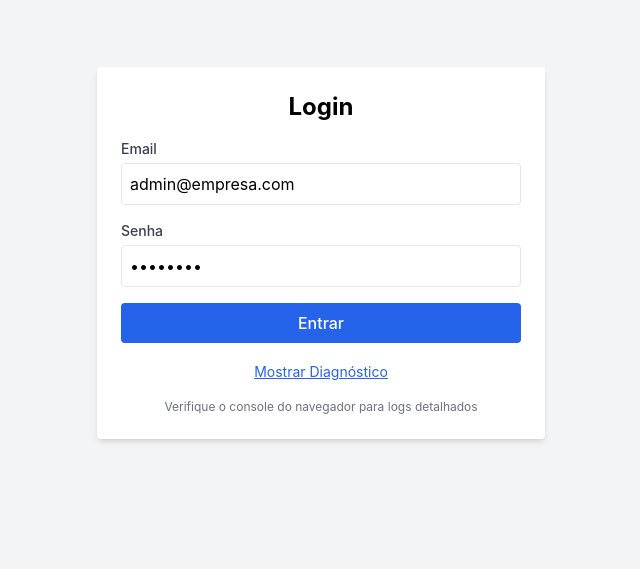
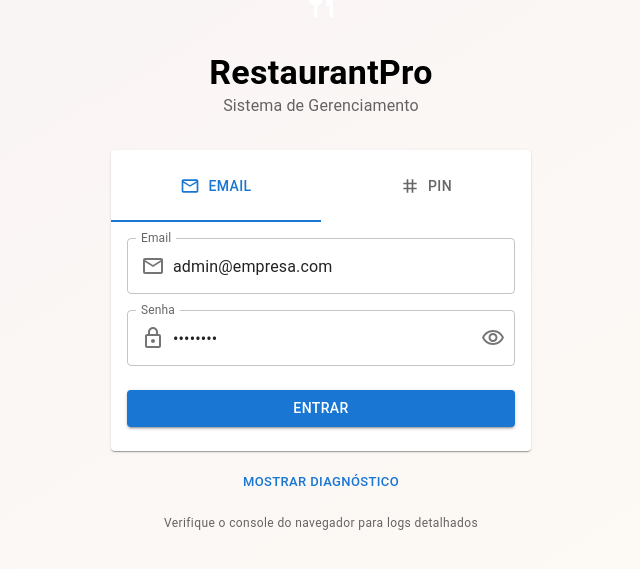
Before and after one commit to DonavanAlencar/cardapio, a React (Create React App) app in the folder frontend/: page /login in a window 1280 px wide. Shown: the part 147-716 px from the top of the page, without its empty margins (319-959 px from the left). Built offline with nearby package versions, Linux system fonts and the light colour scheme.

Commit message:
feat: redesign login screen

```diff
--- a/frontend/src/pages/Login.jsx
+++ b/frontend/src/pages/Login.jsx
@@ -2,6 +2,25 @@ import React, { useState } from 'react';
 import { useNavigate } from 'react-router-dom';
 import api from '../services/api';
 import debugLog from 'debug';
+import {
+  Box,
+  Card,
+  CardContent,
+  Typography,
+  Tabs,
+  Tab,
+  TextField,
+  InputAdornment,
+  IconButton,
+  Button
+} from '@mui/material';
+import RestaurantIcon from '@mui/icons-material/Restaurant';
+import MailOutlineIcon from '@mui/icons-material/MailOutline';
+import LockOutlinedIcon from '@mui/icons-material/LockOutlined';
+import VisibilityOutlinedIcon from '@mui/icons-material/VisibilityOutlined';
+import VisibilityOffOutlinedIcon from '@mui/icons-material/VisibilityOffOutlined';
+import TagIcon from '@mui/icons-material/Tag';
+import BackspaceOutlinedIcon from '@mui/icons-material/BackspaceOutlined';
 
 export default function Login() {
   const [email, setEmail] = useState('admin@empresa.com');
@@ -9,6 +28,9 @@ export default function Login() {
   const [isLoading, setIsLoading] = useState(false);
   const [diagnosticInfo, setDiagnosticInfo] = useState(null);
   const [showDiagnostic, setShowDiagnostic] = useState(false);
+  const [showPassword, setShowPassword] = useState(false);
+  const [tab, setTab] = useState('email');
+  const [pin, setPin] = useState('');
   const navigate = useNavigate();
   const logUI = debugLog('ui:App');
 
@@ -175,80 +197,208 @@ export default function Login() {
     }
   };
 
+  const handlePinInput = (digit) => {
+    if (pin.length < 4) {
+      setPin((prev) => prev + digit);
+    }
+  };
+
+  const clearPin = () => setPin('');
+
+  const removeLastDigit = () => setPin((prev) => prev.slice(0, -1));
+
+  const handlePinSubmit = async (e) => {
+    e.preventDefault();
+    if (pin.length !== 4) return;
+    setIsLoading(true);
+    try {
+      const res = await api.post('/auth/login-pin', { pin });
+      if (res.data && res.data.token && res.data.user) {
+        localStorage.setItem('token', res.data.token);
+        api.defaults.headers.common['Authorization'] = `Bearer ${res.data.token}`;
+        if (res.data.user.role === 'admin') {
+          navigate('/admin/pedidos');
+        } else if (res.data.user.role === 'waiter') {
+          navigate('/garcom/mesas');
+        } else {
+          navigate('/new-features');
+        }
+      } else {
+        alert('Resposta inválida do servidor');
+      }
+    } catch (err) {
+      console.error('Erro no login com PIN:', err);
+      alert('Erro no login com PIN');
+    } finally {
+      setIsLoading(false);
+    }
+  };
+
   return (
-    <div className="min-h-screen flex items-center justify-center bg-gray-100">
-      <div className="bg-white p-6 rounded shadow-md w-full max-w-md">
-        <h2 className="text-2xl font-bold mb-4 text-center">Login</h2>
-
-        <form onSubmit={handleSubmit} className="space-y-4">
-          <div>
-            <label className="block text-sm font-medium text-gray-700 mb-1">
-              Email
-            </label>
-            <input
+    <Box
+      sx={{
+        minHeight: '100vh',
+        display: 'flex',
+        alignItems: 'center',
+        justifyContent: 'center',
+        background: 'linear-gradient(to bottom right, rgba(139,21,56,0.05), rgba(212,175,55,0.05))'
+      }}
+    >
+      <Box sx={{ width: '100%', maxWidth: 420 }}>
+        <Box textAlign="center" mb={4}>
+          <Box
+            className="restaurant-gradient"
+            sx={{
+              width: 64,
+              height: 64,
+              borderRadius: '50%',
+              display: 'flex',
+              alignItems: 'center',
+              justifyContent: 'center',
+              mx: 'auto',
+              mb: 2
+            }}
+          >
+            <RestaurantIcon sx={{ color: '#fff', fontSize: 32 }} />
+          </Box>
+          <Typography variant="h4" fontWeight="bold">RestaurantPro</Typography>
+          <Typography color="text.secondary">Sistema de Gerenciamento</Typography>
+        </Box>
+        <Card className="restaurant-glass">
+          <Tabs
+            value={tab}
+            onChange={(e, v) => setTab(v)}
+            variant="fullWidth"
+          >
+            <Tab icon={<MailOutlineIcon fontSize="small" />} iconPosition="start" label="Email" value="email" />
+            <Tab icon={<TagIcon fontSize="small" />} iconPosition="start" label="PIN" value="pin" />
+          </Tabs>
+          <CardContent>
+            {tab === 'email' && (
+              <Box
+                component="form"
+                onSubmit={handleSubmit}
+                sx={{ display: 'flex', flexDirection: 'column', gap: 2 }}
+              >
+                <TextField
+                  label="Email"
                   type="email"
-              placeholder="admin@empresa.com"
-              required
-              className="border w-full p-2 rounded focus:ring-2 focus:ring-blue-500"
                   value={email}
                   onChange={(e) => setEmail(e.target.value)}
                   disabled={isLoading}
+                  InputProps={{
+                    startAdornment: (
+                      <InputAdornment position="start">
+                        <MailOutlineIcon />
+                      </InputAdornment>
+                    )
+                  }}
                 />
-          </div>
-
-          <div>
-            <label className="block text-sm font-medium text-gray-700 mb-1">
-              Senha
-            </label>
-            <input
-              type="password"
-              placeholder="admin123"
-              required
-              className="border w-full p-2 rounded focus:ring-2 focus:ring-blue-500"
+                <TextField
+                  label="Senha"
+                  type={showPassword ? 'text' : 'password'}
                   value={senha}
                   onChange={(e) => setSenha(e.target.value)}
                   disabled={isLoading}
+                  InputProps={{
+                    startAdornment: (
+                      <InputAdornment position="start">
+                        <LockOutlinedIcon />
+                      </InputAdornment>
+                    ),
+                    endAdornment: (
+                      <InputAdornment position="end">
+                        <IconButton onClick={() => setShowPassword((s) => !s)} edge="end">
+                          {showPassword ? <VisibilityOffOutlinedIcon /> : <VisibilityOutlinedIcon />}
+                        </IconButton>
+                      </InputAdornment>
+                    )
+                  }}
                 />
-          </div>
-
-          <button
+                <Button
                   type="submit"
-            className={`w-full py-2 px-4 rounded font-medium ${
-              isLoading
-                ? 'bg-gray-400 cursor-not-allowed'
-                : 'bg-blue-600 hover:bg-blue-700'
-            } text-white`}
+                  variant="contained"
                   disabled={isLoading}
+                  className="restaurant-gradient touch-button"
+                  sx={{ mt: 1 }}
                 >
                   {isLoading ? 'Entrando...' : 'Entrar'}
-          </button>
-        </form>
+                </Button>
+              </Box>
+            )}
 
-        {/* Botão de diagnóstico */}
-        <div className="mt-4 text-center">
-          <button
-            onClick={() => setShowDiagnostic(!showDiagnostic)}
-            className="text-sm text-blue-600 hover:text-blue-800 underline"
+            {tab === 'pin' && (
+              <Box
+                component="form"
+                onSubmit={handlePinSubmit}
+                sx={{ display: 'flex', flexDirection: 'column', alignItems: 'center', gap: 2, mt: 2 }}
               >
+                <Box sx={{ display: 'flex', gap: 1 }}>
+                  {[0, 1, 2, 3].map((idx) => (
+                    <Box
+                      key={idx}
+                      sx={{
+                        width: 48,
+                        height: 48,
+                        border: '1px solid',
+                        borderColor: 'divider',
+                        borderRadius: 1,
+                        display: 'flex',
+                        alignItems: 'center',
+                        justifyContent: 'center'
+                      }}
+                    >
+                      {pin[idx] ? <LockOutlinedIcon fontSize="small" /> : null}
+                    </Box>
+                  ))}
+                </Box>
+                <Box sx={{ display: 'grid', gridTemplateColumns: 'repeat(3, 1fr)', gap: 1, width: '100%', maxWidth: 220 }}>
+                  {[1, 2, 3, 4, 5, 6, 7, 8, 9].map((digit) => (
+                    <Button key={digit} variant="outlined" onClick={() => handlePinInput(String(digit))} disabled={pin.length >= 4}>
+                      {digit}
+                    </Button>
+                  ))}
+                  <Button variant="outlined" onClick={clearPin}>Limpar</Button>
+                  <Button variant="outlined" onClick={() => handlePinInput('0')} disabled={pin.length >= 4}>0</Button>
+                  <Button variant="outlined" onClick={removeLastDigit}>
+                    <BackspaceOutlinedIcon />
+                  </Button>
+                </Box>
+                <Button
+                  type="submit"
+                  variant="contained"
+                  disabled={isLoading || pin.length !== 4}
+                  className="restaurant-gradient touch-button"
+                  sx={{ mt: 2, width: '100%' }}
+                >
+                  {isLoading ? 'Entrando...' : 'Entrar com PIN'}
+                </Button>
+              </Box>
+            )}
+          </CardContent>
+        </Card>
+
+        <Box textAlign="center" mt={2}>
+          <Button variant="text" size="small" onClick={() => setShowDiagnostic(!showDiagnostic)}>
             {showDiagnostic ? 'Ocultar' : 'Mostrar'} Diagnóstico
-          </button>
-        </div>
+          </Button>
+        </Box>
 
-        {/* Informações de diagnóstico */}
         {showDiagnostic && diagnosticInfo && (
-          <div className="mt-4 p-4 bg-gray-50 rounded text-xs">
-            <h3 className="font-bold mb-2">🔍 Informações de Diagnóstico</h3>
-            <pre className="whitespace-pre-wrap overflow-auto max-h-40">
+          <Box mt={2} p={2} sx={{ bgcolor: 'grey.100', borderRadius: 1 }}>
+            <Typography variant="subtitle2" gutterBottom>
+              Informações de Diagnóstico
+            </Typography>
+            <pre style={{ whiteSpace: 'pre-wrap', overflow: 'auto', maxHeight: 160 }}>
               {JSON.stringify(diagnosticInfo, null, 2)}
             </pre>
-          </div>
+          </Box>
         )}
 
-        {/* Logs no console para debug */}
-        <div className="mt-4 text-xs text-gray-500 text-center">
+        <Typography variant="caption" color="text.secondary" display="block" textAlign="center" mt={2}>
           Verifique o console do navegador para logs detalhados
-        </div>
-      </div>
-    </div>
+        </Typography>
+      </Box>
+    </Box>
   );
 }
```
Lines whose indentation alone changed are shown as unchanged.
